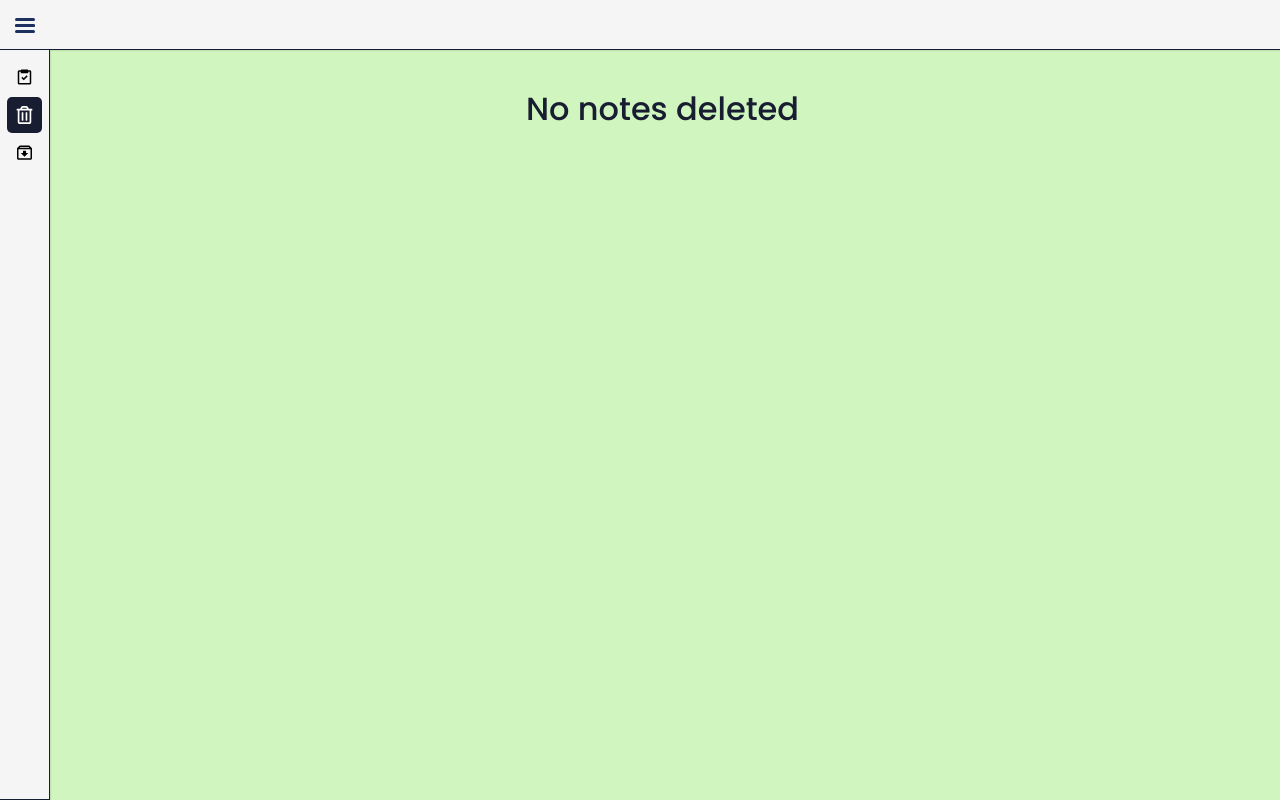
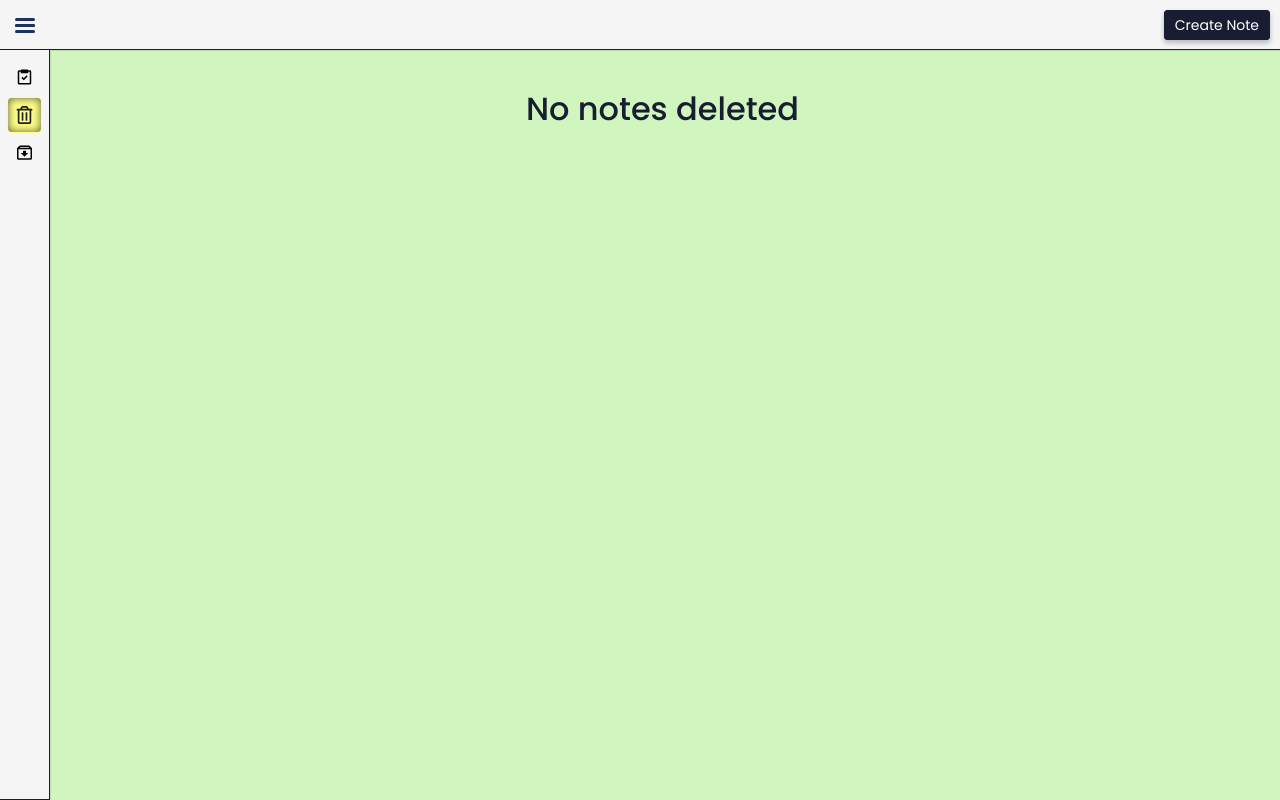
Before and after one commit to hardik-143/todo-list-h, a React (Create React App) app: page /trash in a window 1280 px wide. Built offline with nearby package versions, Linux system fonts and the light colour scheme.

Commit message:
updated functionality

```diff
--- a/src/AppContext.js
+++ b/src/AppContext.js
@@ -1,7 +1,8 @@
-import React, { useState, useContext } from "react";
+import React, { useState, useContext, useRef } from "react";
 const AppContext = React.createContext();
 const $ = require("jquery");
 const AppProvider = ({ children }) => {
+  const inputElement = useRef();
   const [allNotes, setAllNotes] = useState([]);
   const [isEditing, setIsEditing] = useState(false);
   const [value, setValue] = useState("");
@@ -246,6 +247,7 @@ const AppProvider = ({ children }) => {
   return (
     <AppContext.Provider
       value={{
+        inputElement,
         allNotes,
         setAllNotes,
         isEditing,
--- a/src/components/Navbar.js
+++ b/src/components/Navbar.js
@@ -3,8 +3,10 @@ import { useAppContext } from "../AppContext";
 import "../scss/navbar.scss";
 import MultiFunctionButton from "./MultiFunctionButton";
 import Sidebar from "./Sidebar";
+import { Link } from "react-router-dom";
 const Navbar = () => {
-  const { sideBarOpen, setsideBarOpen, selectedTask } = useAppContext();
+  const { sideBarOpen, setsideBarOpen, selectedTask, setInpfocus, pathURL ,inputElement} =
+    useAppContext();
   return (
     <nav>
       <div className="left">
@@ -22,12 +24,29 @@ const Navbar = () => {
         </button>
       </div>
       <div className="right">
-        {selectedTask.length > 0 && (
+        {selectedTask.length > 0 ? (
           <>
             <span className="selectedCount">
               selected : <span>{selectedTask.length}</span>
             </span>
             <MultiFunctionButton />
+          </>
+        ) : (
+          <>
+            {pathURL !== "/" && (
+              <Link
+                to="/"
+                className={`button`}
+                onClick={() => {
+                  setTimeout(() => {
+                  inputElement.current.focus();
+                  setInpfocus(true);
+                  }, 100);
+                }}
+              >
+                create note
+              </Link>
+            )}
           </>
         )}
       </div>
--- a/src/components/Wrapper.js
+++ b/src/components/Wrapper.js
@@ -1,5 +1,4 @@
 import React from "react";
-import { useRef } from "react";
 import { useAppContext } from "../AppContext";
 import useAutosizeTextArea from "../hooks/useAutosizeTextarea";
 import useWindowDimensions from "../hooks/useWindowdimensions";
@@ -8,9 +7,8 @@ const $ = require("jquery");
 
 const Wrapper = () => {
   const { width } = useWindowDimensions();
-  const { setValue, value, addTask, inpfocus, setInpfocus, setsideBarOpen } =
+  const { setValue, value, addTask, inpfocus, setInpfocus, setsideBarOpen,inputElement } =
     useAppContext();
-  const inputElement = useRef();
   useAutosizeTextArea(inputElement.current, value);
   const changeValue = (e) => {
     setValue(e.target.value);
--- a/src/pages/Archive.js
+++ b/src/pages/Archive.js
@@ -4,27 +4,26 @@ import { useAppContext } from "../AppContext";
 import ArchiveTask from "../components/TaskType/ArchiveTask";
 
 const Archive = () => {
-  const { getPreviousData,archiveNotes,setpathURL} = useAppContext();
+  const { getPreviousData, archiveNotes, setpathURL } = useAppContext();
   useEffect(() => {
     getPreviousData();
-    setpathURL('/archive')
+    setpathURL("/archive");
     // eslint-disable-next-line
   }, []);
   return (
     <div className="margin-top-30">
       <div className={`tasks `}>
-        {archiveNotes.length === 0 ? (
-          <h2 className="title">No notes Archived</h2>
-        ) : (
-          ""
-        )}
+        <h2 className="title">
+          {archiveNotes.length === 0 ? "No notes Archived" : "Archived notes"}
+        </h2>
         <div className="inner">
           <div className="tasksWrapper">
             <ResponsiveMasonry
               columnsCountBreakPoints={{ 350: 1, 500: 2, 800: 3, 900: 4 }}
             >
               <Masonry gutter={"10"}>
-                {archiveNotes.filter((ele) => {
+                {archiveNotes
+                  .filter((ele) => {
                     return ele.isArchived && !ele.isDeleted;
                   })
                   .map((item, index) => {
--- a/src/pages/Trash.js
+++ b/src/pages/Trash.js
@@ -4,21 +4,18 @@ import { useAppContext } from "../AppContext";
 import TrashTask from "../components/TaskType/TrashTask";
 
 const Trash = () => {
-  const { getPreviousData, deletedNotes, setpathURL } =
-    useAppContext();
+  const { getPreviousData, deletedNotes, setpathURL } = useAppContext();
   useEffect(() => {
     getPreviousData();
-    setpathURL('/trash')
+    setpathURL("/trash");
     // eslint-disable-next-line
   }, []);
   return (
     <div className="margin-top-30">
       <div className={`tasks `}>
-        {deletedNotes.length === 0 ? (
-          <h2 className="title">No notes deleted</h2>
-        ) : (
-          ""
-        )}
+        <h2 className="title">
+          {deletedNotes.length === 0 ? "No notes deleted" : "Deleted notes"}
+        </h2>
         <div className="inner">
           <div className="tasksWrapper">
             <ResponsiveMasonry
--- /dev/null
+++ b/src/scss/_variables.scss
@@ -0,0 +1 @@
+$transitionValue : 0.2s cubic-bezier(0.79, 1.14, 0.96, 0.99)
--- a/src/scss/index.scss
+++ b/src/scss/index.scss
@@ -57,6 +57,10 @@ button {
     width: 100%;
   }
 }
+a.button{
+  display: inline-block;
+  line-height: 28px;
+}
 .button {
   height: 30px;
   font-size: 14px;
@@ -68,6 +72,15 @@ button {
   text-transform: capitalize;
   box-shadow: 0px 3px 5px #20202049;
   transition: all 0.2s cubic-bezier(0.79, 1.14, 0.96, 0.99);
+  &.green {
+    margin-left: 10px;
+    background: #5cb85c;
+    border-color: #5cb85c;
+    color: #fff;
+    &:hover {
+      color: #5cb85c !important;
+    }
+  }
   &.danger {
     margin-left: 10px;
     background: #dc3535;
@@ -203,6 +216,9 @@ button {
   }
   .singleTask {
     margin: 10px;
+    @media screen and (max-width: 991px) {
+      margin: 15px;
+    }
     position: relative;
     border-radius: 4px;
     border: 1px solid #181d317a;
--- a/src/scss/navbar.scss
+++ b/src/scss/navbar.scss
@@ -1,3 +1,4 @@
+@import "./variables";
 .menu-btn {
   display: grid;
   place-items: center;
@@ -91,7 +92,7 @@ nav {
   z-index: 10;
   box-shadow: 2px 0 2px #20202050;
   border-bottom: 1px solid #181d31;
-  background: #F5F5F5;
+  background: #f5f5f5;
 }
 .sidebar {
   padding: 7px;
@@ -108,7 +109,7 @@ nav {
   height: calc(100vh - 50px);
   position: fixed;
   top: 50px;
-  background: #F5F5F5;
+  background: #f5f5f5;
   left: 0;
   border-right: 1px solid #181d31;
   border-bottom: 1px solid #181d31;
@@ -128,7 +129,10 @@ nav {
     align-items: center;
     // border-bottom-left-radius: 5px;
     border-radius: 5px;
+    border: 1px solid transparent;
     // transition: all 0.2s cubic-bezier(0.79, 1.14, 0.96, 0.99);
+    box-shadow: inset 0 0px 0 #2020205e;
+    transition: all 0.2s $transitionValue;
     svg {
       font-size: 18px;
       width: 36px;
@@ -142,14 +146,21 @@ nav {
         padding-left: 10px;
       }
       overflow: hidden;
-      transition: margin 0.2s cubic-bezier(0.79, 1.14, 0.96, 0.99),
-      padding 0.2s cubic-bezier(0.79, 1.14, 0.96, 0.99),
-      width 0.2s cubic-bezier(0.79, 1.14, 0.96, 0.99);
+      transition: margin $transitionValue, padding $transitionValue,
+      width $transitionValue;
       text-align: left;
     }
-    &:hover , &.active{
-      background: var(--black);
-      color: #fff;
+    &:hover {
+      background: #feff86;
+      color: #202020;
+      border: 1px solid #202020;
+    }
+    &.active {
+      background: #feff86;
+      color: #202020;
+      box-shadow: inset 0 0px 8px #202020be;
+      border: 1px solid transparent;
+
     }
   }
   @media screen and (min-width: 992px) {
@@ -170,16 +181,16 @@ nav {
   }
 }
 
-.selectedCount{
+.selectedCount {
   display: inline-flex;
   align-items: flex-end;
-  span{
+  span {
     font-weight: bold;
     margin-left: 8px;
   }
 }
-.MultiFunctionButton{
-  &.square{
+.MultiFunctionButton {
+  &.square {
     padding: 0;
     width: 30px;
     height: 30px;
```
